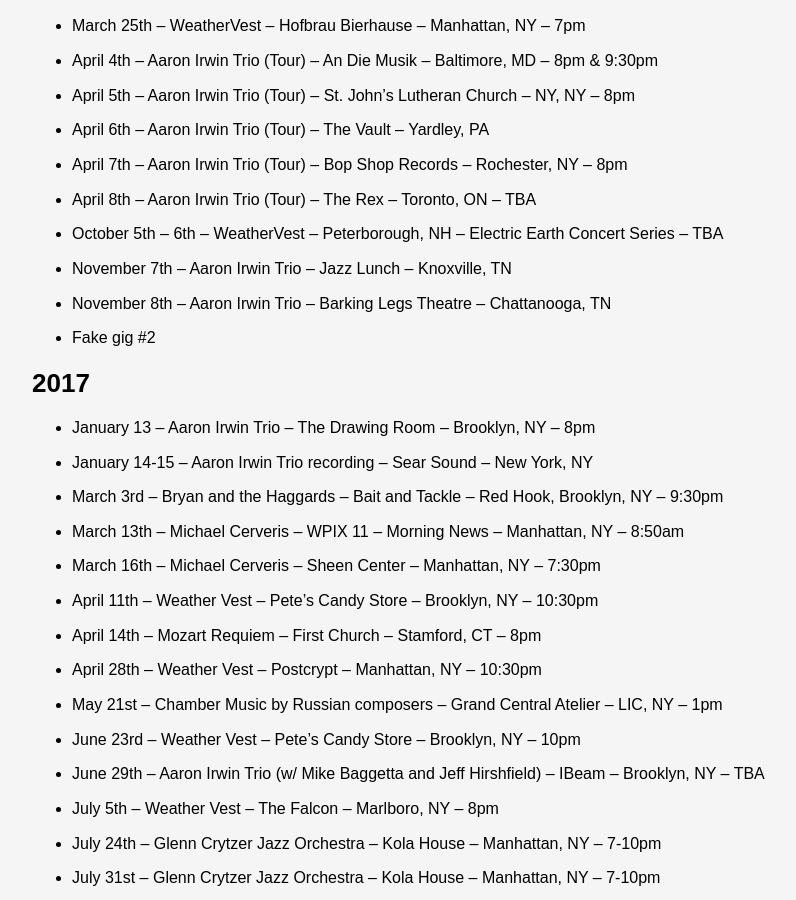
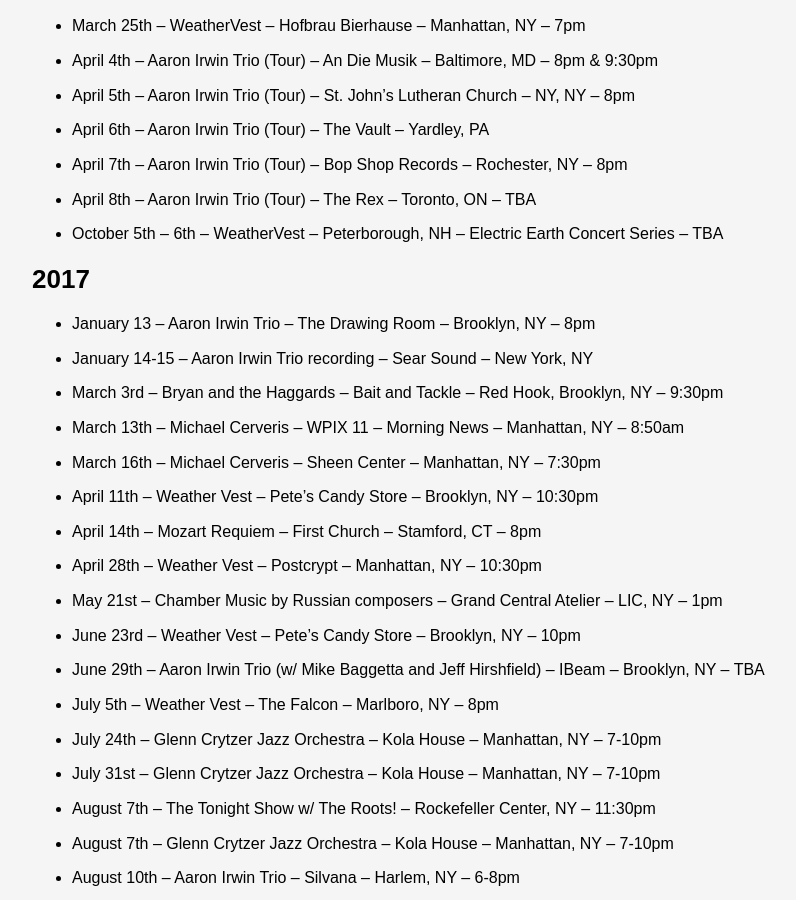
Before and after one commit to ryanve/aaronirwin.com, a Jekyll site: the page built from performances.md, in a window 1280 px wide and 900 px high, scrolled down 416 px. Shown: the whole window, without its empty margins (128-924 px from the left). Built offline with Jekyll 4.4.1, drawn with Linux system fonts in a browser that asks for light colours.

Commit message:
Update performances.md (#69)
cancelled Knoxville gigs

```diff
--- a/performances.md
+++ b/performances.md
@@ -18,9 +18,6 @@
 - April 7th – Aaron Irwin Trio (Tour) – Bop Shop Records – Rochester, NY – 8pm
 - April 8th – Aaron Irwin Trio (Tour) – The Rex – Toronto, ON – TBA
 - October 5th – 6th – WeatherVest – Peterborough, NH – Electric Earth Concert Series – TBA
-- November 7th – Aaron Irwin Trio – Jazz Lunch – Knoxville, TN
-- November 8th – Aaron Irwin Trio – Barking Legs Theatre – Chattanooga, TN
-- Fake gig #2
 
 ## 2017
 
```
